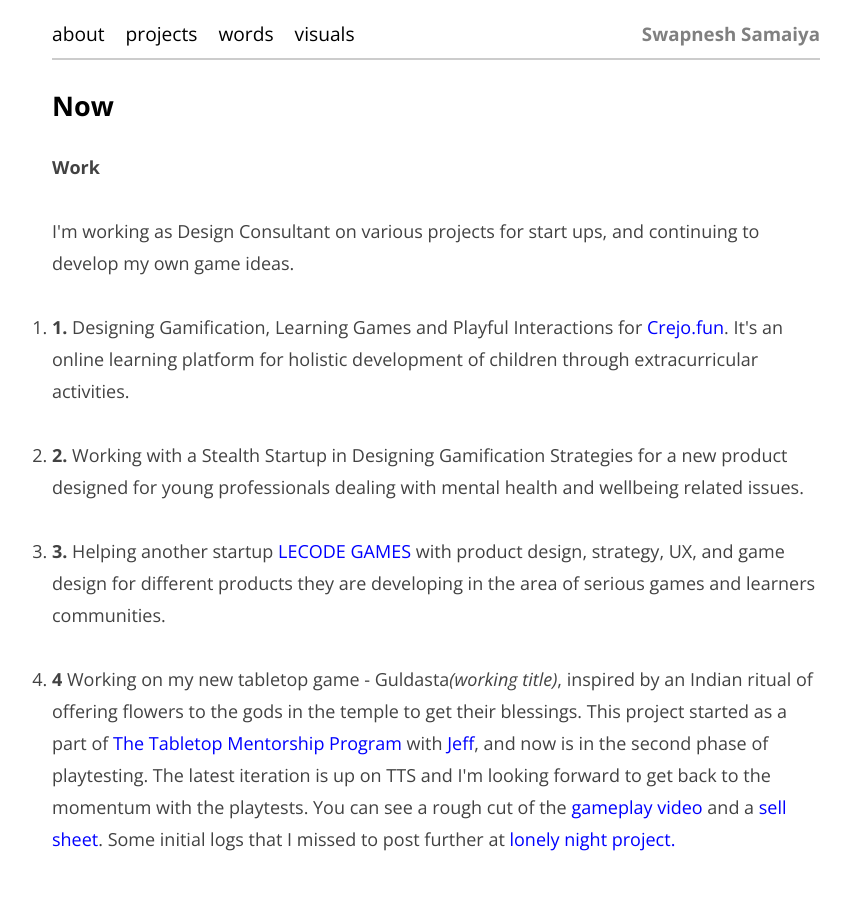
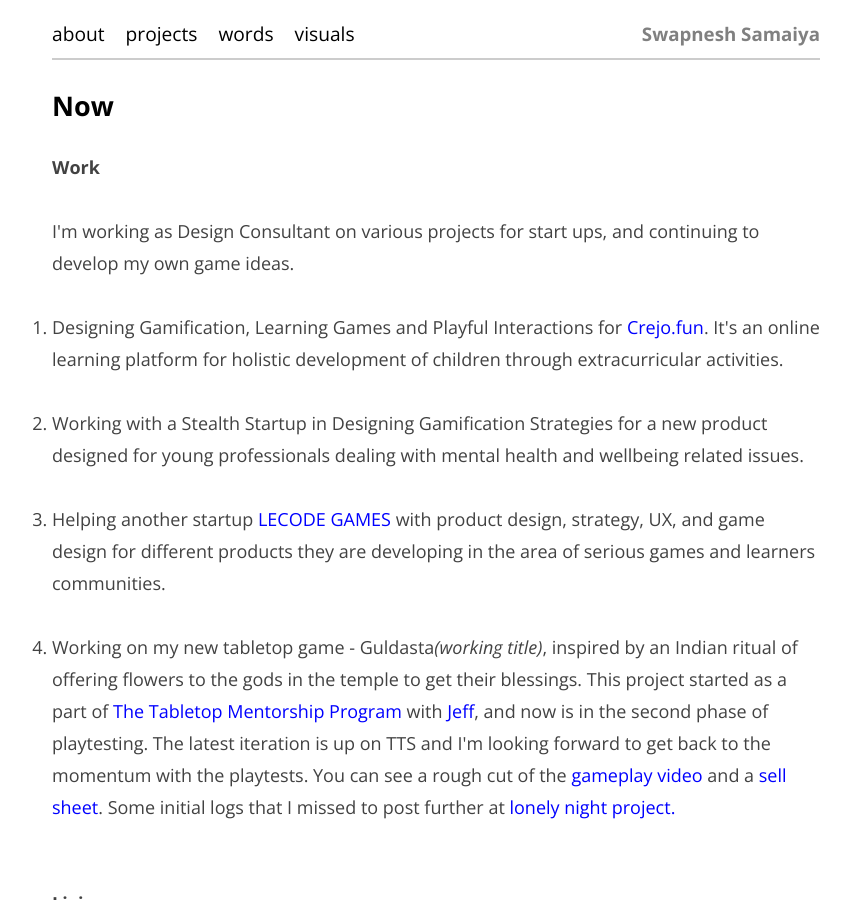
Before and after one commit to bunbutterjam/bunbutterjam.github.io, a Jekyll site: the page built from _pages/now.html, in a window 1280 px wide and 900 px high. Shown: the whole window, without its empty margins (204-1054 px from the left). Built offline with Jekyll 4.4.1, drawn with Linux system fonts in a browser that asks for light colours.

Commit message:
now update

```diff
--- a/_pages/now.html
+++ b/_pages/now.html
@@ -11,18 +11,18 @@
 I'm working as Design Consultant on various projects for start ups, and continuing to develop my own game ideas.<br><br>
 
 <ol type="1">
-  <li><b>1.</b> Designing Gamification, Learning Games and Playful Interactions for <a target="_blank"
+  <li> Designing Gamification, Learning Games and Playful Interactions for <a target="_blank"
     href="https://www.crejo.fun">Crejo.fun</a>. It's an online learning platform for holistic development of children through extracurricular activities.
   </li><br>
 
-  <li><b>2.</b> Working with a Stealth Startup in Designing Gamification Strategies for a new product designed for young professionals dealing with mental health and wellbeing related issues.
+  <li> Working with a Stealth Startup in Designing Gamification Strategies for a new product designed for young professionals dealing with mental health and wellbeing related issues.
   </li><br>
 
-  <li><b>3.</b> Helping another startup <a target="_blank" href="https://www.lecodegames.com/home/">LECODE GAMES</a> with product design, strategy, UX, and game design for different products they are developing in the area of serious games and learners communities.
+  <li> Helping another startup <a target="_blank" href="https://www.lecodegames.com/home/">LECODE GAMES</a> with product design, strategy, UX, and game design for different products they are developing in the area of serious games and learners communities.
   </li><br>
 
 
-  <li><b>4</b> Working on my new tabletop game - Guldasta<i>(working title)</i>, inspired by an Indian ritual of offering flowers to the gods in the temple to get their blessings. This project started as a part of <a target="_blank" href="https://sites.google.com/view/tabletop-mentorship-program">The Tabletop Mentorship Program</a> with <a target="_blank" href="https://boardgamegeek.com/boardgamedesigner/8935/jeffrey-d-allers">Jeff</a>, and now is in the second phase of playtesting. The latest iteration is up on TTS and I'm looking forward to get back to the momentum with the playtests. You can see a rough cut of the <a target="_blank" href="https://youtu.be/JKK5qhAoc8Y">gameplay video</a> and a <a target="_blank" href="https://drive.google.com/file/d/1aY57ZWu3fpvyOpyE_AUpKWfnmyOK37GC/view?usp=sharing">sell sheet</a>. Some initial logs that I missed to post further at <a target="_blank" href="https://lonelynightproject.tumblr.com/">lonely night project.</a>
+  <li> Working on my new tabletop game - Guldasta<i>(working title)</i>, inspired by an Indian ritual of offering flowers to the gods in the temple to get their blessings. This project started as a part of <a target="_blank" href="https://sites.google.com/view/tabletop-mentorship-program">The Tabletop Mentorship Program</a> with <a target="_blank" href="https://boardgamegeek.com/boardgamedesigner/8935/jeffrey-d-allers">Jeff</a>, and now is in the second phase of playtesting. The latest iteration is up on TTS and I'm looking forward to get back to the momentum with the playtests. You can see a rough cut of the <a target="_blank" href="https://youtu.be/JKK5qhAoc8Y">gameplay video</a> and a <a target="_blank" href="https://drive.google.com/file/d/1aY57ZWu3fpvyOpyE_AUpKWfnmyOK37GC/view?usp=sharing">sell sheet</a>. Some initial logs that I missed to post further at <a target="_blank" href="https://lonelynightproject.tumblr.com/">lonely night project.</a>
   </li><br>
   </ol>
   <br>
```
